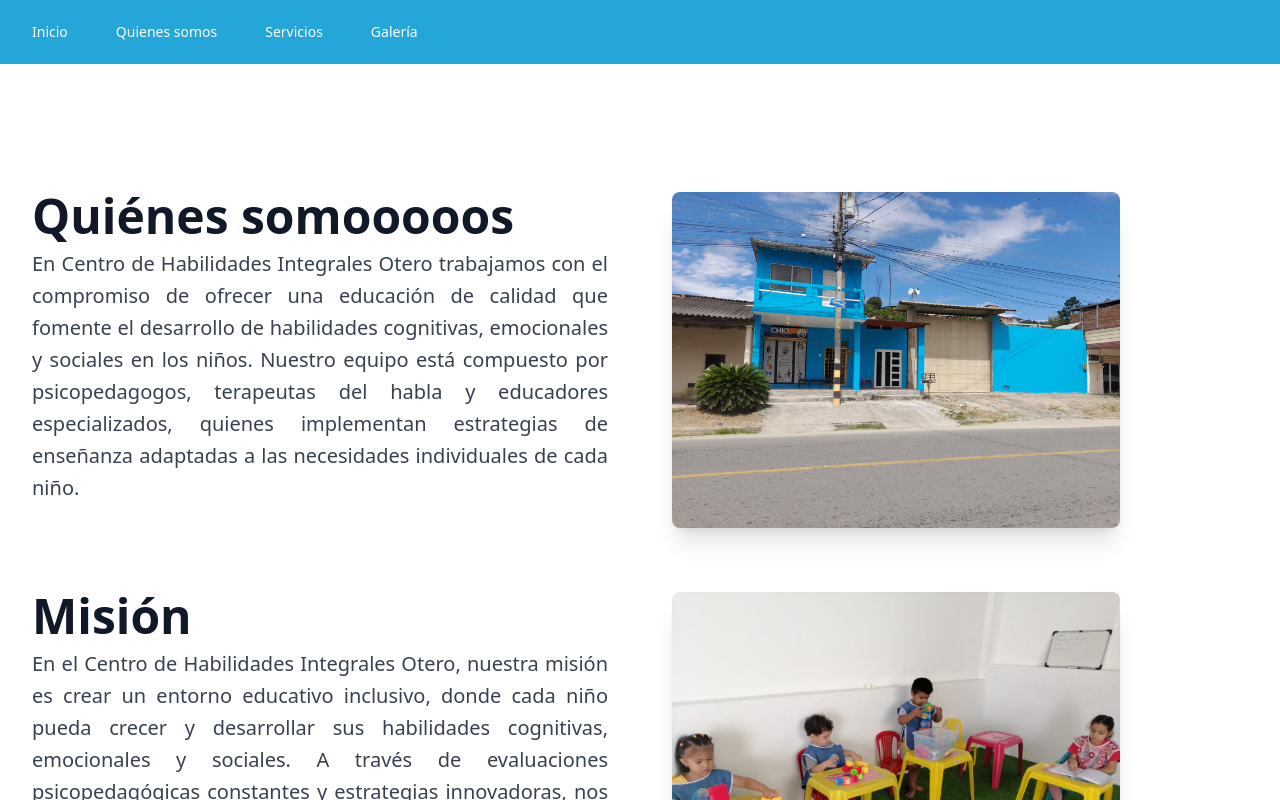
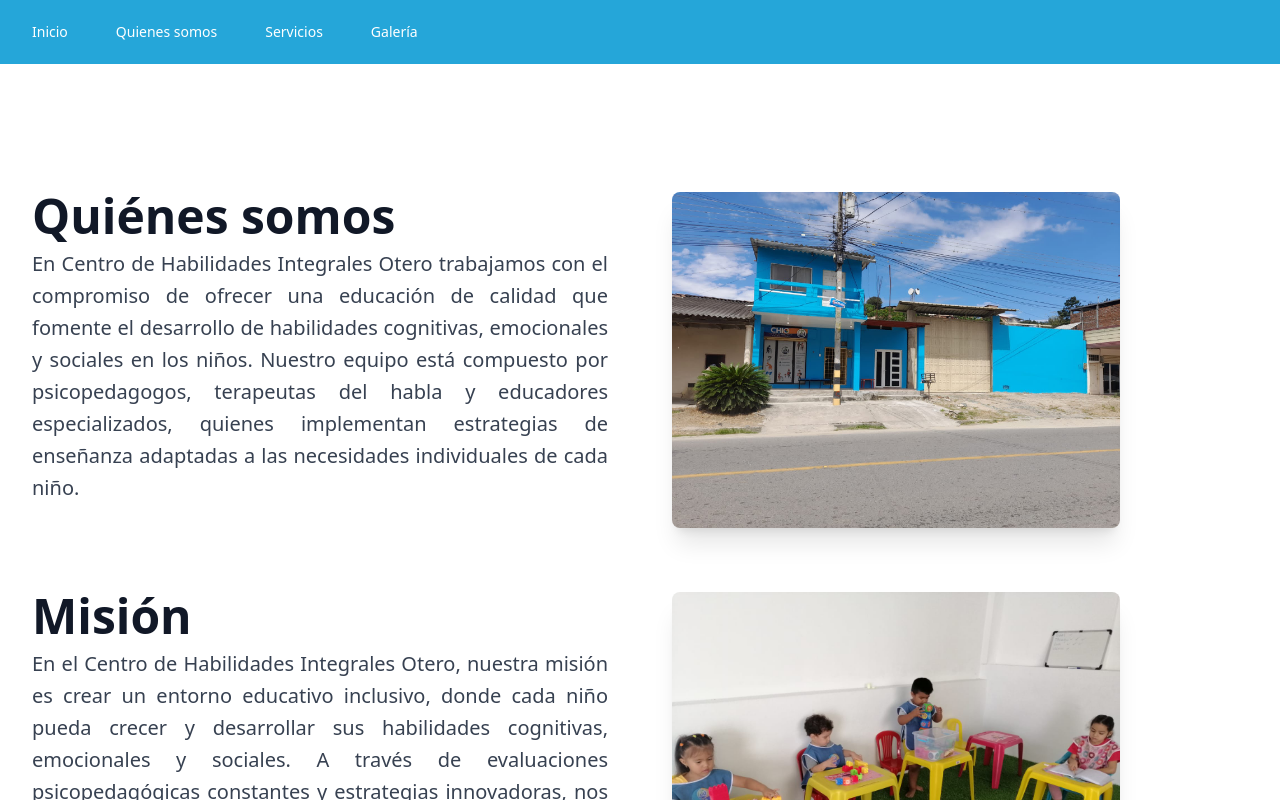
Before and after one commit to gilberthsolano/chio, a React (Vite) app: page /info in a window 1280 px wide. Shown: the top 800 px of the page. Built offline with nearby package versions, Linux system fonts and the light colour scheme.

Commit message:
normal pagina

```diff
--- a/src/pages/InfoPage.jsx
+++ b/src/pages/InfoPage.jsx
@@ -9,7 +9,7 @@ const InfoPage = () => {
           {/* Text Section */}
           <div>
             <h1 className="text-4xl font-semibold text-gray-900 sm:text-5xl">
-              Quiénes somooooos
+              Quiénes somos
             </h1>
             <p className="mt-2 text-xl text-gray-700 leading-8 text-justify">
               En Centro de Habilidades Integrales Otero trabajamos con el compromiso de ofrecer una educación de calidad que fomente el desarrollo de habilidades cognitivas, emocionales y sociales en los niños. Nuestro equipo está compuesto por psicopedagogos, terapeutas del habla y educadores especializados, quienes implementan estrategias de enseñanza adaptadas a las necesidades individuales de cada niño.
```
